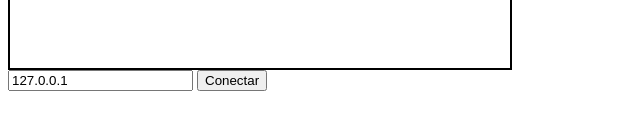
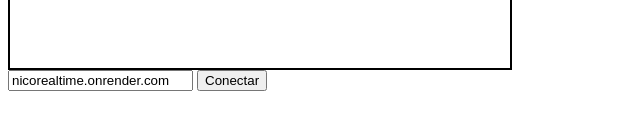
Before and after one commit to Nicoam706/Realtime, a website: page index.html in a window 1280 px wide. Shown: the part 514-644 px from the top of the page, 0-640 px from the left. Drawn offline with Linux system fonts and the light colour scheme.

Commit message:
segundo commit

```diff
--- a/index.html
+++ b/index.html
@@ -35,7 +35,7 @@
         <div class="jugador" id="plantilla"></div>
     </div>
     <div id="bloqueConectar">
-        <input id="textoServer" value="127.0.0.1">
+        <input id="textoServer" value="nicorealtime.onrender.com">
         <button id="botonConectar">Conectar</button>
     </div>
 
```
Also changed, not shown: 1 other file.
